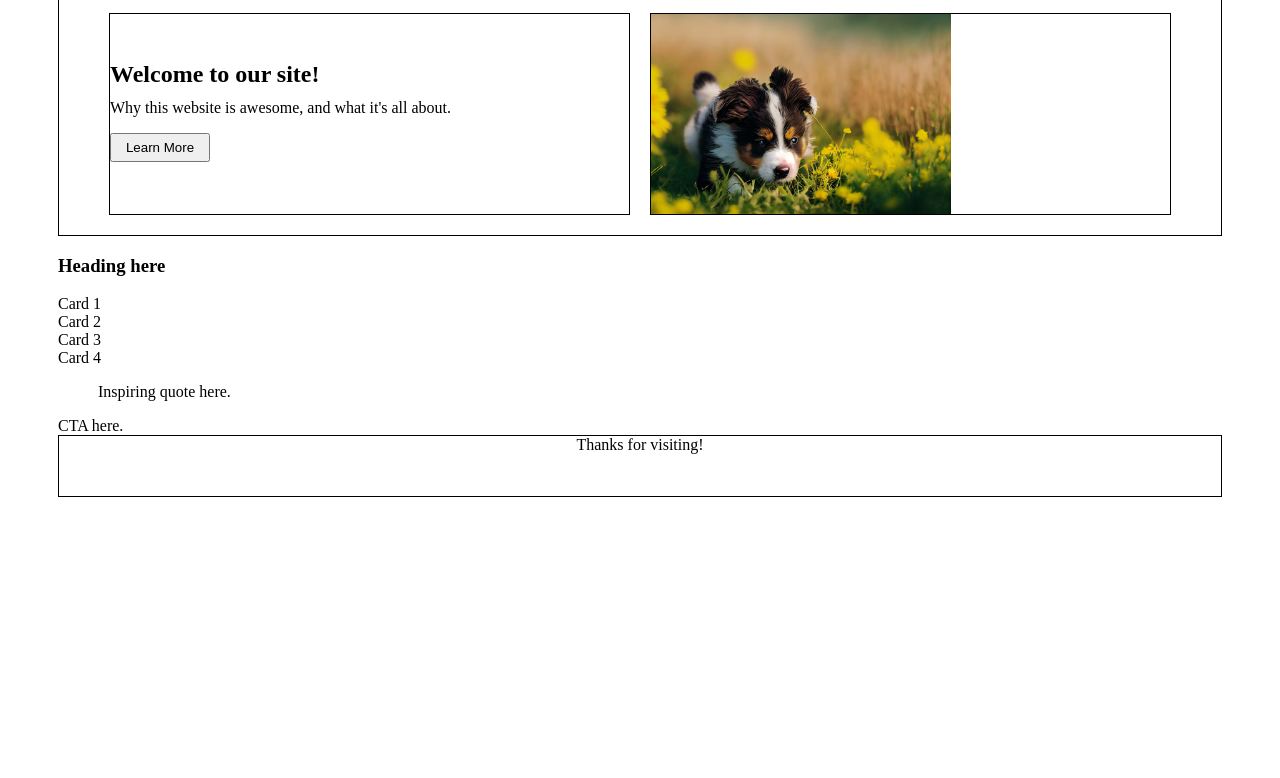
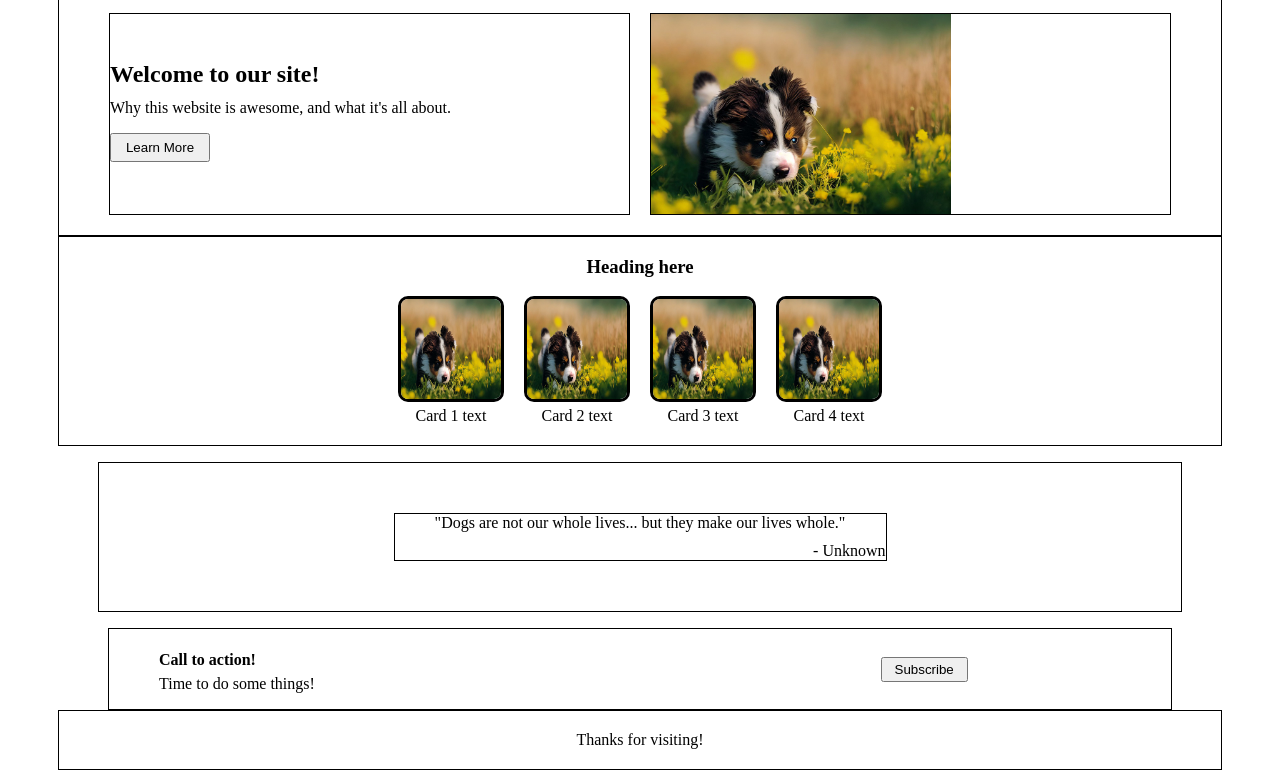
Before and after one commit to Betznaz/first-landing-page, a plain HTML site: page index.html in a window 1280 px wide. Shown: the part 78-856 px from the top of the page. Before the commit the page ends 800 px from the top, so only its background shows below. Drawn offline with Linux system fonts and the light colour scheme.

Commit message:
Finish templating html and css skeleton

```diff
--- a/index.html
+++ b/index.html
@@ -34,28 +34,50 @@
             </div>
         </section>
 
-        <section class="card-container">
-            <h3>Heading here</h3>
+        <section class="cardsection-container">
+            <h3 id="cards-heading">Heading here</h3>
+            <div class="card-container">
                 <div class="card">
-                Card 1
+                    <img src="./images/cute-puppy.jpg" alt="A cute puppy">
+                    Card 1 text
                 </div>
                 <div class="card">
-                Card 2
+                    <img src="./images/cute-puppy.jpg" alt="A cute puppy">
+                    Card 2 text
                 </div>
                 <div class="card">
-                Card 3
+                    <img src="./images/cute-puppy.jpg" alt="A cute puppy">
+                    Card 3 text
                 </div>
                 <div class="card">
-                Card 4
+                    <img src="./images/cute-puppy.jpg" alt="A cute puppy">
+                    Card 4 text
                 </div>
+            </div>
+
         </section>
 
         <blockquote>
-            Inspiring quote here.
+            <div class="quote-container">
+                <div class="main-quote">
+                    "Dogs are not our whole lives... but they make our lives whole."
+                </div>
+                <div class="sub-quote">
+                    - Unknown
+                </div>
+            </div>
         </blockquote>
 
-        <section>
-            CTA here.
+        <section class="cta-container">
+            <div class="cta-textbox">
+                <h4>Call to action!</h4>
+                <p>
+                    Time to do some things!
+                </p>
+            </div>
+            <div class="cta-buttonbox">
+                <button type="button">Subscribe</button>
+            </div>
         </section>
     </main>
     <footer>
--- a/styles.css
+++ b/styles.css
@@ -7,13 +7,14 @@ body {
 header, footer {
     flex: 1 0 auto;
     border: solid 1px black;
-    height: 60px;
+    padding: 0px 50px;
 }
 
 header {
     display: flex;
     align-items: center;
     justify-content: space-evenly;
+    height: 60px;
 }
 
 .logothumbnail {
@@ -23,7 +24,6 @@ header {
 header img {
     width: 50px;
     height: 50px;
-    margin-left: 10px;
 }
 
 .header-nav {
@@ -95,6 +95,86 @@ main {
     max-height: 100%;
 }
 
+.cardsection-container {
+    border: solid 1px black;
+    padding-bottom: 20px;
+}
+
+.cardsection-container h3 {
+    text-align: center;
+}
+
+.card-container {
+    display: flex;
+    justify-content: center;
+    flex-wrap: wrap;
+    gap: 20px;
+}
+
+.card {
+    display: flex;
+    flex-direction: column;
+    align-items: center;
+    gap: 5px;
+}
+
+.card img {
+    border: solid 3px black;
+    border-radius: 10px;
+    width: 100px;
+    height: 100px;
+    max-width: 100%
+}
+
+blockquote {
+    padding: 50px;
+    border: solid 1px black;
+}
+
+.quote-container {
+    margin: auto;
+    border: solid 1px black;
+    display: flex;
+    flex-direction: column;
+    align-items: center;
+    justify-content: center;
+    gap: 10px;
+    width: 50%;
+}
+
+.sub-quote {
+    width: 100%;
+    display: flex;
+    justify-content: flex-end;
+}
+
+.cta-container {
+    display: flex;
+    align-items: center;
+    padding: 0px 50px;
+    border: solid 1px black;
+    margin: 0px 50px;
+}
+
+.cta-textbox {
+    display: flex;
+    flex-direction: column;
+    flex: 3;
+}
+
+.cta-textbox h4 {
+    margin-bottom: -10px;
+}
+
+.cta-buttonbox {
+    flex: 1;
+}
+
+.cta-buttonbox button {
+    padding: 3px 12px;
+}
+
 footer {
     text-align: center;
+    padding: 20px 0px;
 }
```
Lines whose indentation alone changed are shown as unchanged.
